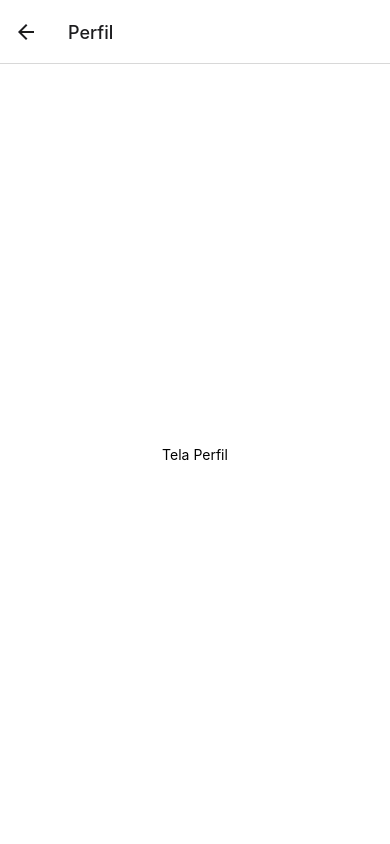
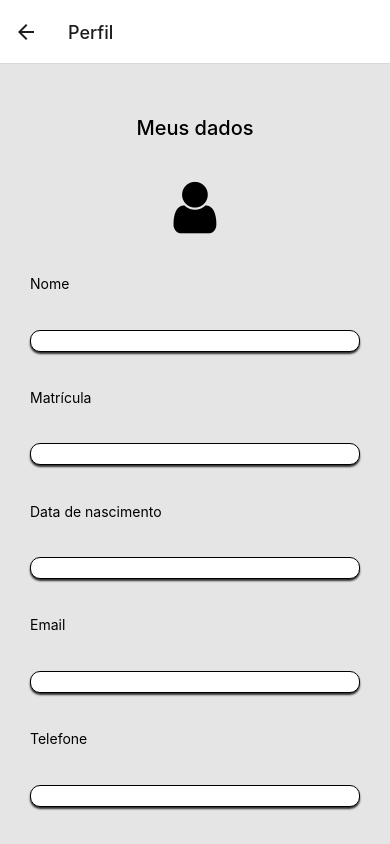
Before and after one commit to hevlyo/emprestimo-musical-app, a React Native app in the folder app/: screen /Perfil in a window 390 px wide. Built offline with nearby package versions, Linux system fonts and the light colour scheme.

Commit message:
colocando icones

```diff
--- a/app/package.json
+++ b/app/package.json
@@ -18,7 +18,8 @@
     "react": "18.2.0",
     "react-native": "0.74.3",
     "react-native-safe-area-context": "4.10.5",
-    "react-native-screens": "3.31.1"
+    "react-native-screens": "3.31.1",
+    "react-native-vector-icons": "^10.1.0"
   },
   "devDependencies": {
     "@babel/core": "^7.20.0"
--- a/app/src/telas/Menu.js
+++ b/app/src/telas/Menu.js
@@ -2,9 +2,10 @@
 import { StyleSheet, Text, View, Button } from 'react-native';
 import { useNavigation } from '@react-navigation/native';
 import { auth } from '../firebaseConnection';
-import { database, ref, set, push, onValue } from '../firebaseConnection';
+import { database, ref, onValue } from '../firebaseConnection';
 import { signOut } from 'firebase/auth';
 import { useEffect, useState } from 'react';
+import Icon from 'react-native-vector-icons/FontAwesome';
 
 export default function Menu() {
   const navigation = useNavigation();
@@ -33,13 +34,17 @@
   }
   return (
     <View style={styles.container}>
-      <View style={styles.barra}>
-          <Text style={styles.textoBarra}>Bem-vindo, {username}</Text>
+      <View style={styles.divBarra}>
+        <View style={styles.barra}>
+            <Text style={styles.textoBarra}>Bem-vindo, {username}</Text>
+            <Icon style={styles.iconUser} name="home" size={30} color="#fff" />
         </View>
+      </View>
+
       <View style={styles.divBtn}>
         <Text style={styles.destaque}>Último acesso {user.metadata.lastSignInTime}</Text>
         <Button style={styles.btnMenu} title='Recursos disponíveis' color="red" onPress={() => navigation.navigate('Recursos')}/>
-        <Button style={styles.btnMenu} title='Perfil' color="red"/>
+        <Button style={styles.btnMenu} title='Perfil' color="red" onPress={() => navigation.navigate('Perfil')}/>
         <Button style={styles.btnMenu} title='Sair' color="red" onPress={deslogar}/>
       </View>
       <Text style={styles.destaque}>Versão 1.0.0 (Beta)</Text>
@@ -52,7 +57,7 @@
   container: {
     flex: 1,
     backgroundColor: '#fff',
-    alignItems: 'center',
+    alignItems: 'stretch',
   },
 
   divBtn: {
@@ -60,20 +65,28 @@
     alignItems: 'stretch',
     justifyContent: 'space-evenly',
     maxHeight: 570,
+    paddingHorizontal: 20,
 
   },
 
+
   barra: {
     backgroundColor: 'black',
-    paddingHorizontal: 10,
-    paddingVertical: 20,
+    paddingHorizontal: 20,
+    paddingVertical: 22,
+    flexDirection: 'row',
+    justifyContent: 'space-between',
+  },
+
+  iconUser: {
+
   },
   textoBarra: {
     color: '#fff',
     fontSize: 15,
   },
 
-  destaque: {fontWeight: '600'},
+  destaque: {fontWeight: '600', textAlign: 'center'},
 
 
 });
--- a/app/src/telas/Perfil.js
+++ b/app/src/telas/Perfil.js
@@ -1,11 +1,58 @@
 import { StatusBar } from 'expo-status-bar';
 import { StyleSheet, Text, View } from 'react-native';
+import { auth } from '../firebaseConnection';
+import { database, ref, set, push, onValue } from '../firebaseConnection';
+import { useEffect, useState } from 'react';
+import Icon from 'react-native-vector-icons/FontAwesome';
+
 
 
 export default function Perfil() {
+  const [usuario, setUsuario] = useState({});
+  const user = auth.currentUser;
+
+  useEffect(() => {
+    if (user && user.uid) {
+        const usernameRef = ref(database, 'usuarios/' + user.uid);
+        onValue(usernameRef, (snapshot) => {
+          const data = snapshot.val();
+          setUsuario(data);
+          return;
+        })
+    }
+  }, [])
+
   return (
+
     <View style={styles.container}>
-      <Text>Tela Perfil</Text>
+      <Text style={styles.titulo}>Meus dados</Text>
+      <Icon style={{textAlign: 'center'}} name="user" size={60} color="black" />
+
+      <Text style={styles.tituloInfor}>Nome</Text>
+      <View style={styles.divInfor}>
+        <Text style={styles.textInfor}>{usuario.nome}</Text>
+      </View>
+
+      <Text style={styles.tituloInfor}>Matrícula</Text>
+      <View style={styles.divInfor}>
+        <Text style={styles.textInfor}>{usuario.matricula}</Text>
+      </View>
+
+      <Text style={styles.tituloInfor}>Data de nascimento</Text>
+      <View style={styles.divInfor}>
+        <Text style={styles.textInfor}>{usuario.dataNascimento}</Text>
+      </View>
+
+      <Text style={styles.tituloInfor}>Email</Text>
+      <View style={styles.divInfor}>
+        <Text style={styles.textInfor}>{usuario.email}</Text>
+      </View>
+
+      <Text style={styles.ituloInfor}>Telefone</Text>
+      <View style={styles.divInfor}>
+        <Text style={styles.textInfor}>{usuario.telefone}</Text>
+      </View>
+
       <StatusBar style="auto" />
     </View>
   );
@@ -14,8 +61,30 @@
 const styles = StyleSheet.create({
   container: {
     flex: 1,
+    backgroundColor: '#e5e5e5',
+    alignItems: 'stretch',
+    justifyContent: 'space-evenly',
+    paddingHorizontal: 30,
+  },
+
+  titulo: {
+    textAlign: 'center',
+    fontSize: 20,
+    marginTop: 15,
+    fontWeight: '500',
+  },
+
+  divInfor: {
     backgroundColor: '#fff',
-    alignItems: 'center',
-    justifyContent: 'center',
-  },
+    paddingHorizontal: 5,
+    paddingVertical: 10,
+    borderWidth: 1,
+    borderRadius: 10,
+    borderColor: 'black',
+    shadowColor: '#000',
+    shadowOffset: { width: 0, height: 2 },
+    shadowOpacity: 0.8,
+    shadowRadius: 2,
+    elevation: 7,
+  }
 });
--- a/app/src/telas/Recursos.js
+++ b/app/src/telas/Recursos.js
@@ -5,11 +5,24 @@
 import { child } from 'firebase/database';
 
 const Item = ({data}) => (
+
+
   <View style={styles.divListRecursos}>
     <Text style={styles.title}>{data.nome}</Text>
-    <Text>{data.codigo}</Text>
-    <Text>{data.ano}</Text>
-    <Text>{data.marca}</Text>
+    <View style={styles.divInterna}>
+        <View style={styles.divIntRow}>
+          <Text style={{fontWeight: 'bold'}}>Código:</Text>
+          <Text style={{textTransform: 'uppercase'}}>{"  "+data.codigo+"    "}</Text>
+          <Text style={{fontWeight: 'bold'}}>Ano:</Text>
+          <Text>{"  "+data.ano}</Text>
+        </View>
+        <View style={styles.divIntRowDir}>
+          <Text style={{fontWeight: 'bold'}}>Marca:</Text>
+          <Text>{"  "+data.marca}</Text>
+        </View>
+
+    </View>
+
   </View>
 );
 
@@ -141,5 +154,30 @@
     marginVertical: 15,
     borderLeftWidth: 5,
     borderLeftColor: 'black',
+    shadowColor: '#000',
+    shadowOffset: { width: 0, height: 2 },
+    shadowOpacity: 0.8,
+    shadowRadius: 2,
+    elevation: 7,
+  },
+
+  divIntRow: {
+    flex: 1,
+    flexDirection: 'row',
+    justifyContent: 'flex-start',
+    alignItems: 'stretch'
+  },
+
+  divIntRowDir: {
+    flex: 1,
+    flexDirection: 'row',
+    justifyContent: 'flex-start',
+    alignItems: 'baseline',
+  },
+
+  title: {
+    fontWeight: 'bold',
+    fontSize: 15,
+    marginBottom: 12,
   }
 });
```
Also changed, not shown: 2 other files (tests, documents, lock files or other folders).
